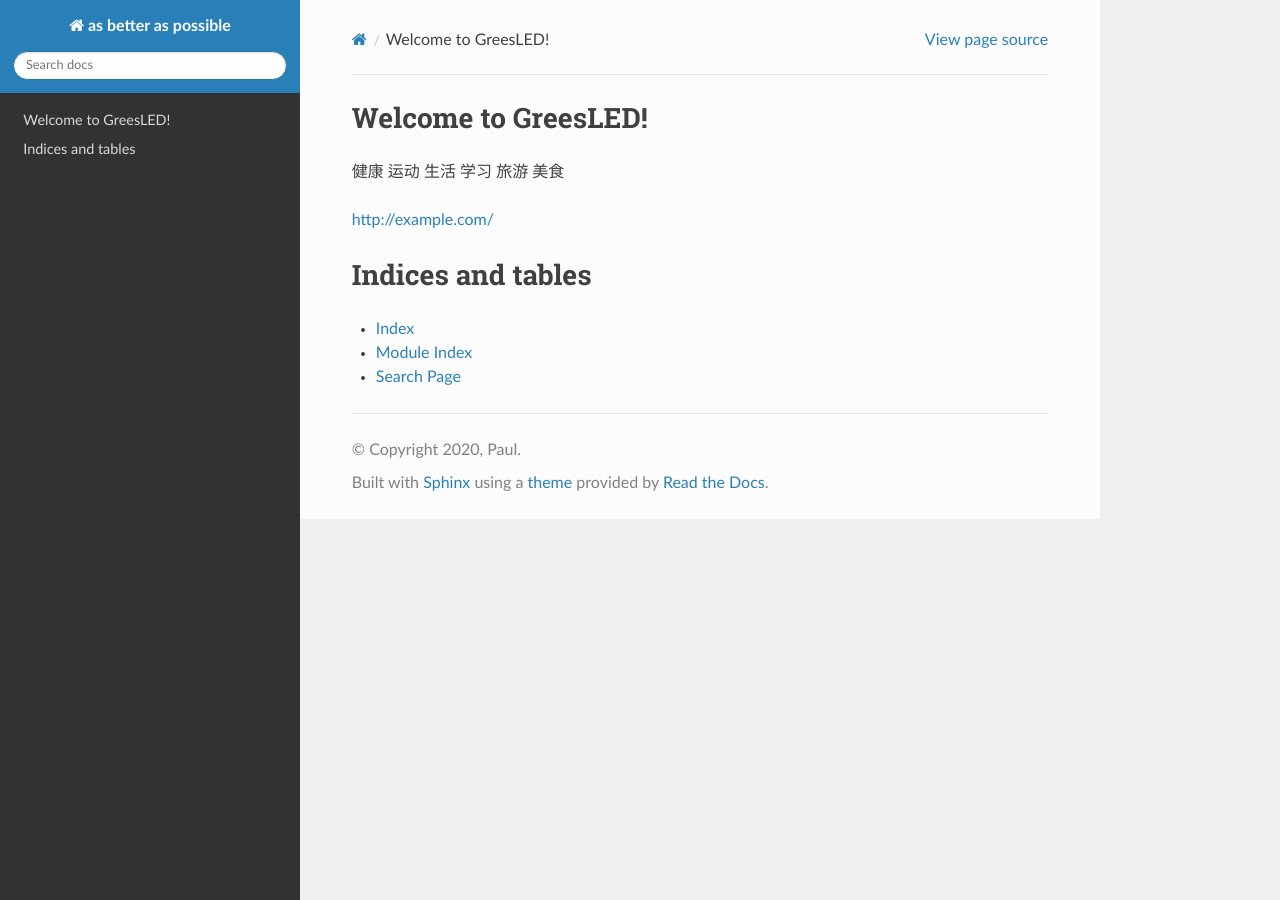
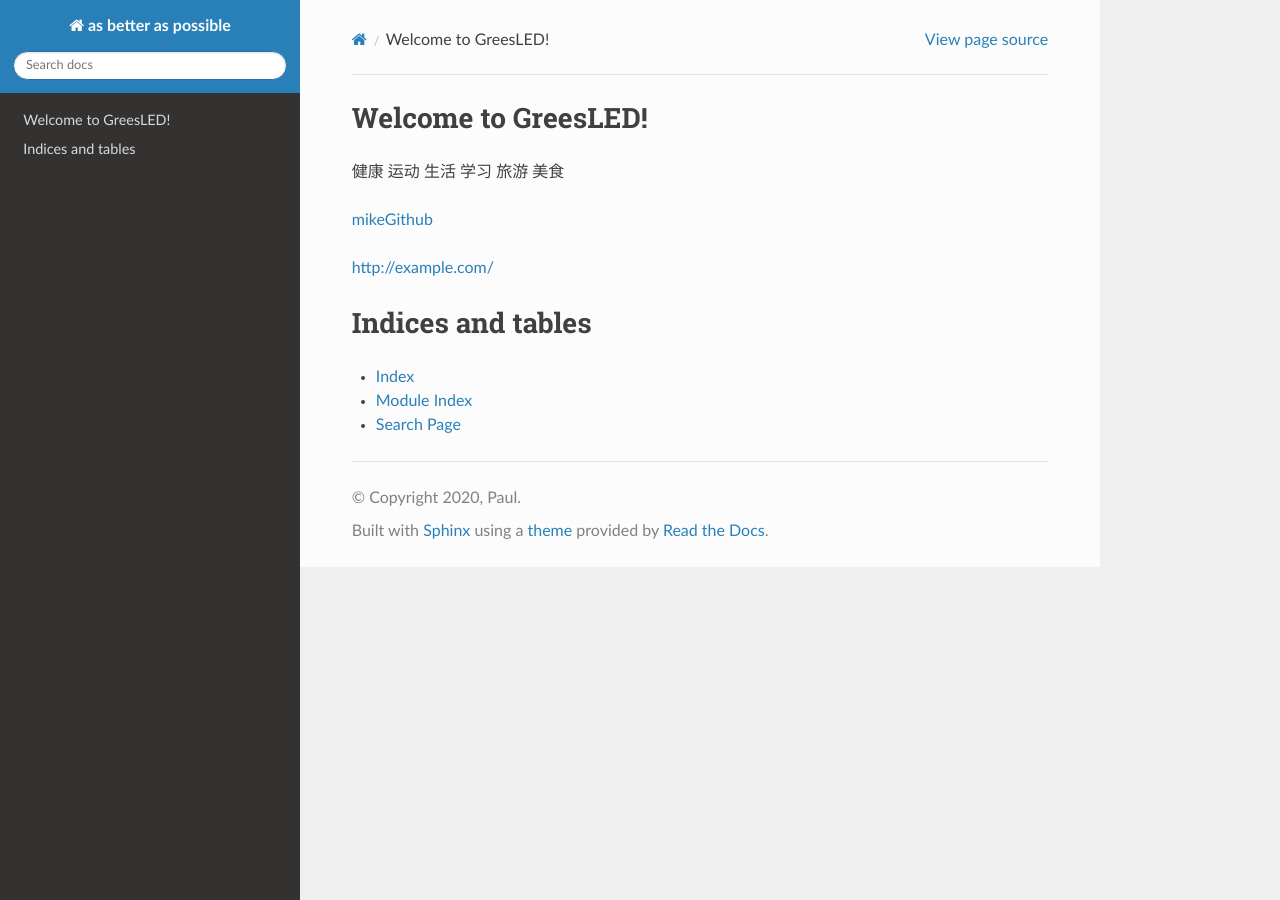
Before and after one commit to paultang/abapweb, a Sphinx documentation site: the page built from source/index.rst, in a window 1280 px wide. Built offline with Sphinx 7.4.7 and the Read the Docs theme 2.0.0, drawn with Linux system fonts in a browser that asks for light colours.

Commit message:
Update index.rst

```diff
--- a/source/index.rst
+++ b/source/index.rst
@@ -13,6 +13,8 @@ Welcome to GreesLED!
 旅游
 美食
 
+`mikeGithub <https://github.com/mike-zhang>`_
+
 http://example.com/
 
 .. toctree::
```
